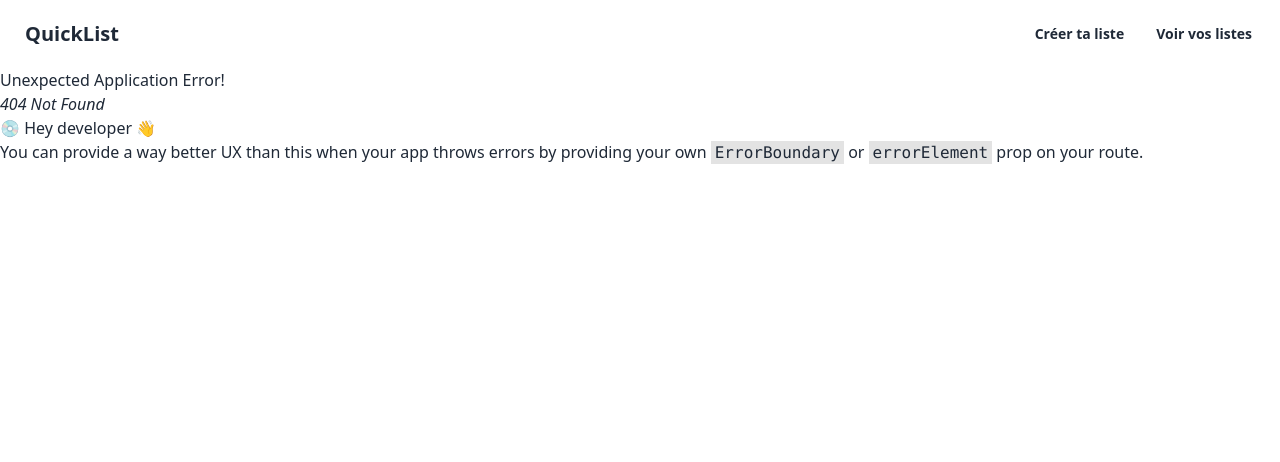
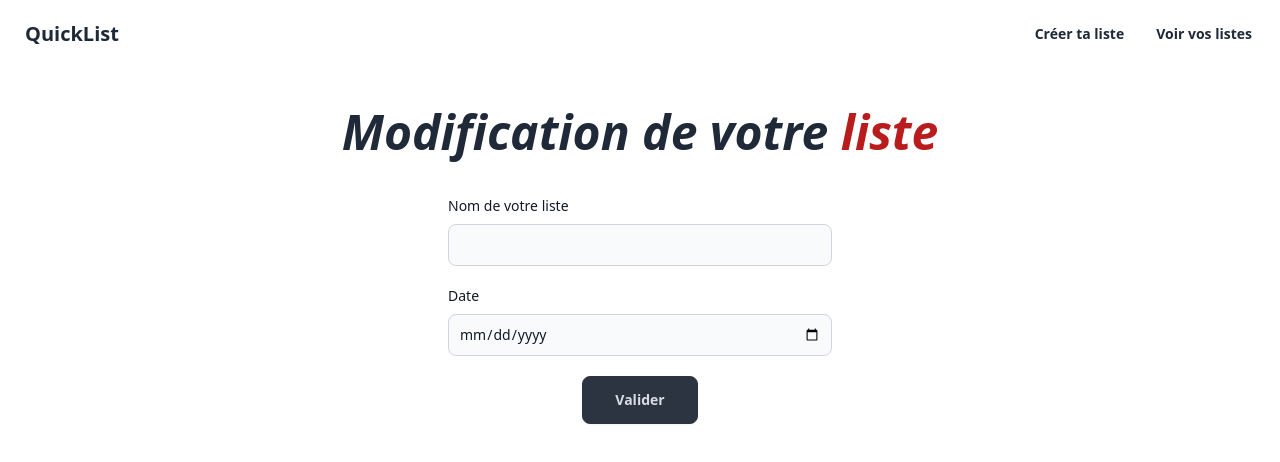
Before and after one commit to KilianOlry/QuickList, a React (Vite) app in the folder FRONT-END/: page /edit_list/1 in a window 1280 px wide. Before the commit this address had no page. Shown: the top 462 px of the page. Built offline with nearby package versions, Linux system fonts and the light colour scheme; no server answers.

Commit message:
/FRONT-END/feat: Implement update system for the lists

```diff
--- a/FRONT-END/src/components/Modal.tsx
+++ b/FRONT-END/src/components/Modal.tsx
@@ -74,6 +74,24 @@ const Modal = ({action, listId, onDelete}: Props) => {
         </>
       )
       break;
+    case 'edit-list':
+      return (
+        <>
+          <dialog id="modal" className="modal">
+            <div className="modal-box">
+              <h3 className="font-bold text-xl text-center">Votre produit a bien été modifié</h3>
+
+              <div className="flex justify-center gap-4 my-10">
+                <a href={showLists} className="btn btn-neutral">Voir vos listes</a>
+              </div>
+            </div>
+            <form method="dialog" className="modal-backdrop">
+              <button>close</button>
+            </form>
+          </dialog>
+        </>
+      )
+      break;
     default:
       console.log(`Sorry, we are out of `);
   }
--- /dev/null
+++ b/FRONT-END/src/pages/Lists/EditList.tsx
@@ -0,0 +1,122 @@
+import {FormEvent, useEffect, useState} from "react";
+import {addList, getList, updateList,} from "../../utils/endpoint.ts";
+import Modal from "../../components/Modal.tsx";
+import {useParams} from "react-router-dom";
+import {ProductInterface} from "../../utils/interfaces/ProductInterface.ts";
+import {ListInterface} from "../../utils/interfaces/ListInterface.ts";
+
+const EditList = () => {
+  const { id } = useParams();
+  const [currentList, setCurrentList] = useState([]);
+  const [list, setList] = useState<ListInterface>({
+    id: id || '',
+    title: '',
+    date: '',
+  });
+  const [loading, setLoading] = useState(true);
+  const [error, setError] = useState(null);
+
+  const modal = document.getElementById('modal');
+
+  const getGrosseryList = async () => {
+    try {
+      const response = await fetch(`${getList}${id}`);
+      const data = await response.json();
+      return data;
+    } catch (error) {
+      console.error(error);
+      throw new Error('Failed to fetch the grocery list');
+    }
+  };
+
+  useEffect(() => {
+    const fetchGrosseryLists = async () => {
+      setLoading(true);
+      setError(null);
+      try {
+        const data = await getGrosseryList();
+        setCurrentList(data[0]);
+      } catch (error) {
+        console.log(error);
+        setError('Erreur lors de la récupération des données.');
+      } finally {
+        setLoading(false);
+      }
+    };
+
+    // Call the fetch function whenever 'id' changes
+    fetchGrosseryLists();
+  }, [id]);
+
+  const submitForm = async (e: FormEvent) => {
+    e.preventDefault();
+    fetch(updateList, {
+      method: 'PUT',
+      headers: {
+        'Content-Type': 'application/json',
+      },
+      body: JSON.stringify(list)
+    })
+      .then(response => {
+        if (!response.ok) {
+          throw new Error('Erreur dans la requête');
+        }
+        return response.json();
+      })
+      .then(data => {
+        modal.showModal();
+      })
+      .catch(error => {
+        console.error('Erreur:', error);
+      });
+  }
+
+  return (
+    <div>
+      <h1 className="text-3xl font-extrabold sm:text-5xl italic text-center my-10">
+        Modification de votre
+        <span className="font-extrabold text-red-700"> liste</span>
+      </h1>
+
+      <h2 className="text-2xl font-extrabold italic text-center mb-10">{currentList.title}</h2>
+
+      <form className="max-w-sm mx-auto" method="POST" onSubmit={submitForm}>
+        <div className="mb-5">
+          <label htmlFor="title" className="block mb-2 text-sm font-medium text-gray-900 dark:text-white">Nom de
+            votre liste</label>
+          <input type="text"
+                 id="title"
+                 onChange={(e) => {
+                   const title = e.target.value ?? null;
+                   setList((prevState) => ({
+                     ...prevState,
+                     title: title,
+                   }));
+                 }}
+                 className="bg-gray-50 border border-gray-300 text-gray-900 text-sm rounded-lg focus:ring-blue-500 focus:border-blue-500 block w-full p-2.5 dark:bg-gray-700 dark:border-gray-600 dark:placeholder-gray-400 dark:text-white dark:focus:ring-blue-500 dark:focus:border-blue-500"
+                 />
+        </div>
+        <div className="mb-5">
+          <label htmlFor="date" className="block mb-2 text-sm font-medium text-gray-900 dark:text-white">Date</label>
+          <input type="date" id="date"
+                 onChange={(e) => {
+                   const date = e.target.value ?? null;
+                   setList((prevState) => ({
+                     ...prevState,
+                     date: date,
+                   }));
+                 }}
+                 className="bg-gray-50 border border-gray-300 text-gray-900 text-sm rounded-lg focus:ring-blue-500 focus:border-blue-500 block w-full p-2.5 dark:bg-gray-700 dark:border-gray-600 dark:placeholder-gray-400 dark:text-white dark:focus:ring-blue-500 dark:focus:border-blue-500"
+                 />
+        </div>
+        <div className="flex justify-center">
+          <button className="btn btn-neutral px-8" type="submit">Valider</button>
+        </div>
+      </form>
+
+      <Modal action={"edit-list"}/>
+    </div>
+  )
+};
+
+export default EditList;
--- a/FRONT-END/src/pages/Lists/ShowLists.tsx
+++ b/FRONT-END/src/pages/Lists/ShowLists.tsx
@@ -1,5 +1,5 @@
 import {FormEvent, useEffect, useState} from "react";
-import {addList, deleteList, getList} from "../../utils/endpoint.ts";
+import {deleteList, getLists} from "../../utils/endpoint.ts";
 import EditIcon from "../../components/icons/EditIcon.tsx";
 import TrashIcon from "../../components/icons/TrashIcon.tsx";
 import AddIcon from "../../components/icons/Add.tsx";
@@ -14,7 +14,7 @@ const ShowLists = () => {
   const [error, setError] = useState(null);
 
   async function getGrosseryLists() {
-    return fetch(getList)
+    return fetch(getLists)
       .then((res) => res.json())
       .then((data) => data);
   }
@@ -42,7 +42,6 @@ const ShowLists = () => {
       setError("Erreur lors de la suppression.");
     }
   }
-
 
 
   useEffect(() => {
@@ -81,7 +80,6 @@ const ShowLists = () => {
 
   return (
     <>
-      {console.log(lists)}
       <h1 className="text-3xl font-extrabold sm:text-5xl italic text-center my-14">
         Voici vos
         <span className="font-extrabold text-red-700"> listes</span>
@@ -109,7 +107,7 @@ const ShowLists = () => {
                 </div>
               ))}
               <div className="absolute -top-6 right-1 w-full flex justify-end gap-4">
-                <a href="#"
+                <a href={`/edit_list/${item.list_id}`}
                    className="bg-gray-900 rounded-full size-10 grid place-content-center p-2 shadow-md">
                   <EditIcon/>
                 </a>
--- a/FRONT-END/src/utils/endpoint.ts
+++ b/FRONT-END/src/utils/endpoint.ts
@@ -1,8 +1,10 @@
-const baseUrl: string = "http://127.0.0.1:5500/";
+export const baseUrl: string = "http://127.0.0.1:5500/";
 
 // GROSSERY LIST
-export const getList: string = baseUrl + "grossery_lists/";
+export const getLists: string = baseUrl + "grossery_lists/";
+export const getList: string = baseUrl + "grossery_list/";
 export const addList: string = baseUrl + "grossery_lists/add/";
+export const updateList: string = baseUrl + "grossery_lists/put/";
 export const deleteList: string = baseUrl + "grossery_lists/delete/";
 
 // PRODUCTS
```
Also changed, not shown: FRONT-END/src/main.tsx (+8 -2 lines).
